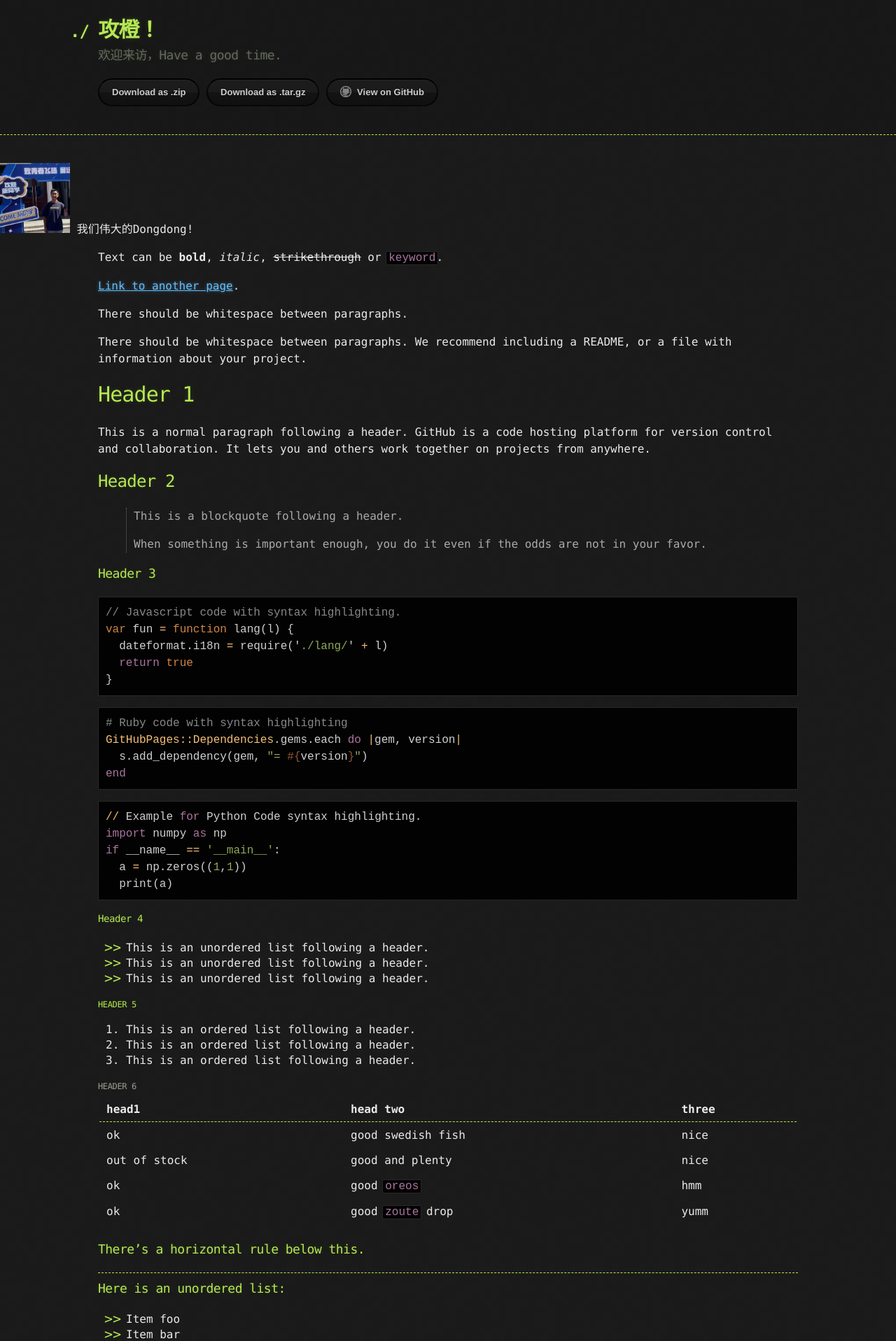
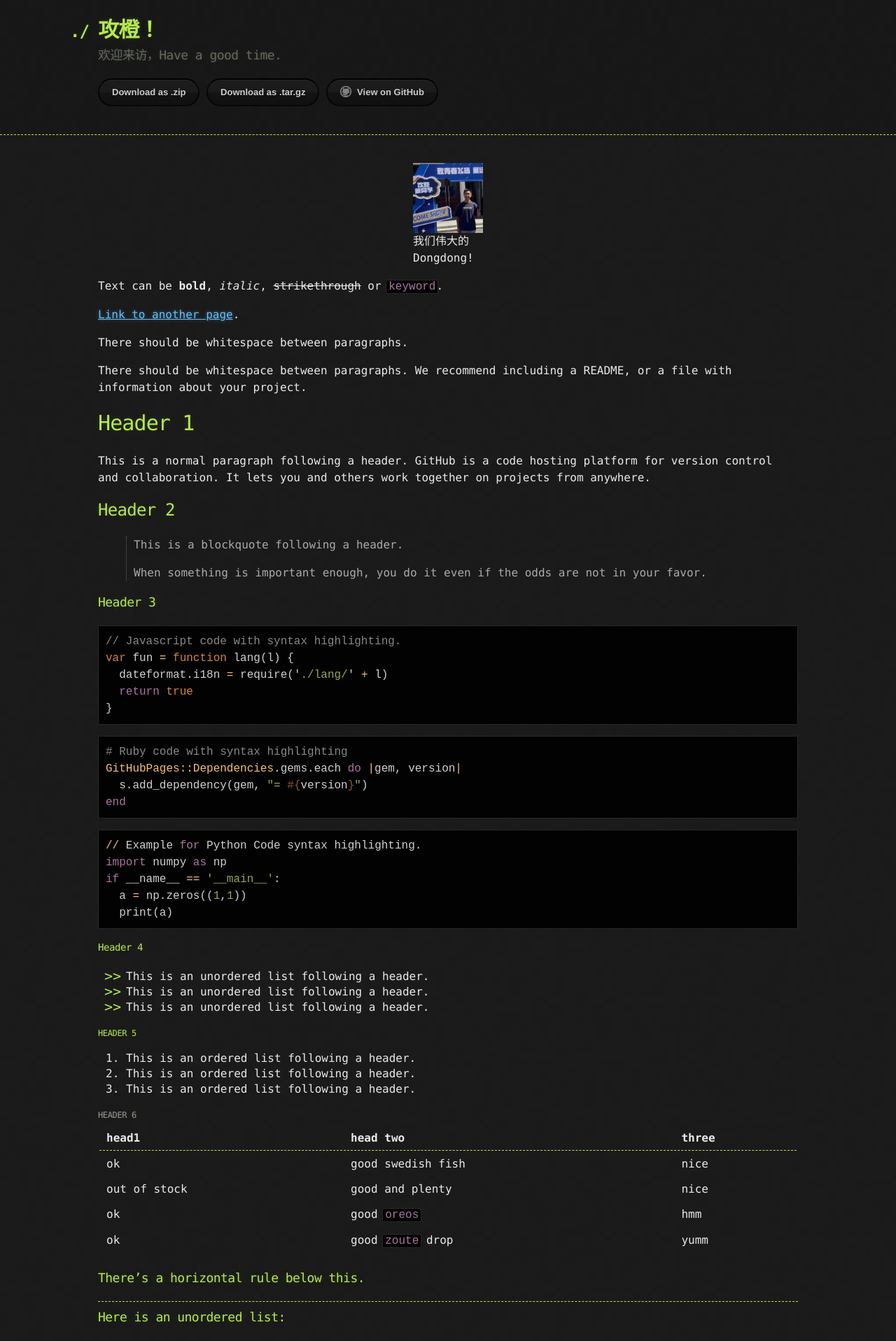
Before and after one commit to phhandong/hacker-net.github.io, a Jekyll site: the page built from index.md, in a window 1280 px wide. Shown: the top 1917 px of the page at 70% size. Built offline with Jekyll 4.4.1, drawn with Linux system fonts in a browser that asks for light colours.

Commit message:
Update default.html

```diff
--- a/_layouts/default.html
+++ b/_layouts/default.html
@@ -28,8 +28,8 @@
         </section>
       </div>
     </header>
-    <div class="author-info">
-      <img src="{{ site.baseurl }}/assets/images/author.jpg" alt="author-image" class="author-image">
+    <div class="author-image">
+      <img class="aligned-image" src="{{ site.baseurl }}/assets/images/author.jpg" alt="author-image">
       <span class="author-name">我们伟大的Dongdong!</span>
     </div>
     <div class="container">
```
